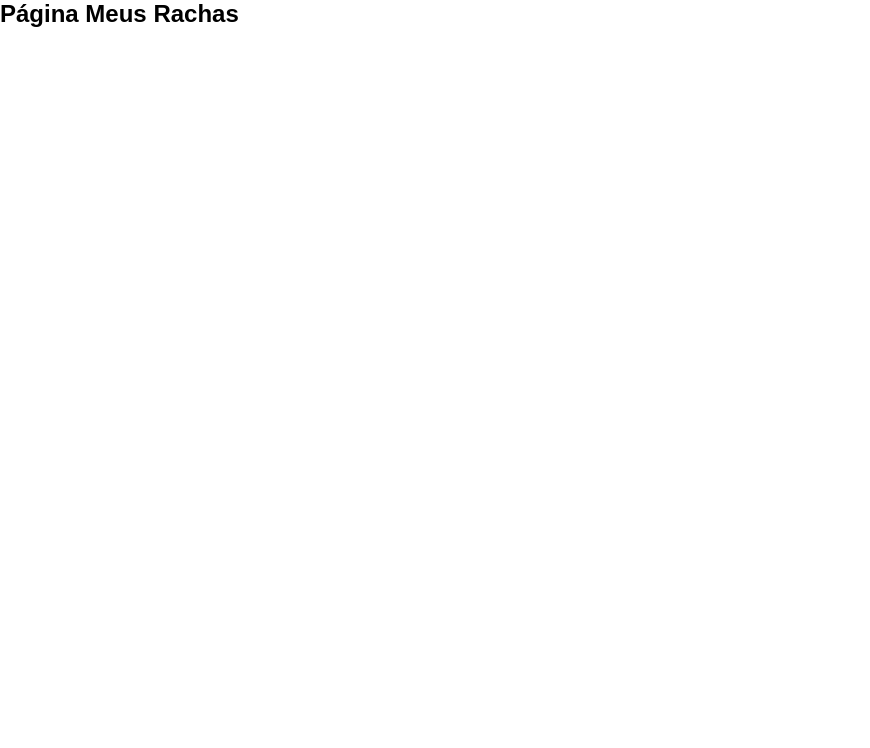
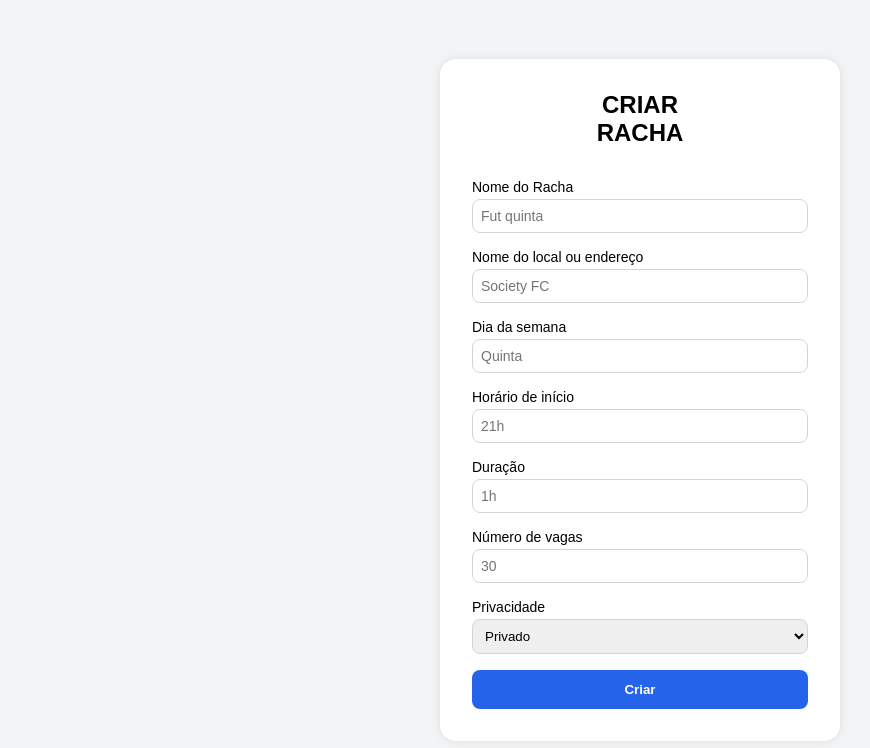
Before and after one commit to pedrosjc10/KickOFF-Match, a React (Create React App) app in the folder frontend/: page /meusrachas in a window 1280 px wide. Shown: the top 748 px of the page, without its empty margins (0-870 px from the left). Built offline with nearby package versions, Linux system fonts and the light colour scheme; sample sign-in values are in the browser's storage.

Commit message:
criar racha 1

```diff
--- a/frontend/src/pages/MeusRachas.tsx
+++ b/frontend/src/pages/MeusRachas.tsx
@@ -1,5 +1,126 @@
-const MeusRachas = () => {
-  return <h1>Página Meus Rachas</h1>;
+import React, { useState } from "react";
+import { useNavigate } from "react-router-dom";
+import "../styles/CriarRacha.css";
+
+const CriarRacha: React.FC = () => {
+  const [nome, setNome] = useState("");
+  const [local, setLocal] = useState("");
+  const [diaSemana, setDiaSemana] = useState("");
+  const [horarioInicio, setHorarioInicio] = useState("");
+  const [duracao, setDuracao] = useState("");
+  const [vagas, setVagas] = useState("");
+  const [privado, setPrivado] = useState("privado");
+  const [organizador, setOrganizador] = useState(false);
+
+
+  const navigate = useNavigate();
+
+  const handleCriar = (e: React.FormEvent) => {
+    e.preventDefault();
+    setOrganizador(true);
+
+    const novaPartida = {
+      nome,
+      local,
+      diaSemana,
+      horarioInicio,
+      duracao,
+      vagas,
+      privado,
+      organizador: true,
+    };
+
+    console.log("Partida criada:", novaPartida);
+
+    alert("Racha criado com sucesso!");
+    navigate("/meusrachas");
+  };
+
+  return (
+    <div className="criarracha-container">
+      <div className="criarracha-card">
+        <h1 className="criarracha-title">
+          CRIAR<br />RACHA
+        </h1>
+        <form onSubmit={handleCriar} className="criarracha-form">
+          <label className="criarracha-label">Nome do Racha</label>
+          <input
+            type="text"
+            placeholder="Fut quinta"
+            value={nome}
+            onChange={(e) => setNome(e.target.value)}
+            className="criarracha-input"
+            required
+          />
+
+          <label className="criarracha-label">Nome do local ou endereço</label>
+          <input
+            type="text"
+            placeholder="Society FC"
+            value={local}
+            onChange={(e) => setLocal(e.target.value)}
+            className="criarracha-input"
+            required
+          />
+
+          <label className="criarracha-label">Dia da semana</label>
+          <input
+            type="text"
+            placeholder="Quinta"
+            value={diaSemana}
+            onChange={(e) => setDiaSemana(e.target.value)}
+            className="criarracha-input"
+            required
+          />
+
+          <label className="criarracha-label">Horário de início</label>
+          <input
+            type="text"
+            placeholder="21h"
+            value={horarioInicio}
+            onChange={(e) => setHorarioInicio(e.target.value)}
+            className="criarracha-input"
+            required
+          />
+
+          <label className="criarracha-label">Duração</label>
+          <input
+            type="text"
+            placeholder="1h"
+            value={duracao}
+            onChange={(e) => setDuracao(e.target.value)}
+            className="criarracha-input"
+            required
+          />
+
+          <label className="criarracha-label">Número de vagas</label>
+          <input
+            type="number"
+            placeholder="30"
+            value={vagas}
+            onChange={(e) => setVagas(e.target.value)}
+            className="criarracha-input"
+            required
+          />
+
+          <label className="criarracha-label">Privacidade</label>
+          <select
+            value={privado}
+            onChange={(e) => setPrivado(e.target.value)}
+            className="criarracha-input"
+            required
+          >
+            <option value="privado">Privado</option>
+            <option value="publico">Público</option>
+          </select>
+
+          <button type="submit" className="criarracha-button">
+            Criar
+          </button>
+        </form>
+      </div>
+    </div>
+  );
 };
 
-export default MeusRachas;
+export default CriarRacha;
--- /dev/null
+++ b/frontend/src/styles/CriarRacha.css
@@ -0,0 +1,55 @@
+.criarracha-container {
+  display: flex;
+  justify-content: center;
+  align-items: center;
+  height: 100vh;
+  background-color: #f3f4f6;
+}
+
+.criarracha-card {
+  background-color: white;
+  padding: 2rem;
+  border-radius: 1rem;
+  box-shadow: 0 0 10px rgba(0, 0, 0, 0.1);
+  width: 90%;
+  max-width: 400px;
+}
+
+.criarracha-title {
+  text-align: center;
+  font-size: 1.5rem;
+  font-weight: bold;
+  margin-bottom: 2rem;
+}
+
+.criarracha-form {
+  display: flex;
+  flex-direction: column;
+}
+
+.criarracha-label {
+  margin-bottom: 0.25rem;
+  font-weight: 500;
+}
+
+.criarracha-input {
+  padding: 0.5rem;
+  margin-bottom: 1rem;
+  border: 1px solid #d1d5db;
+  border-radius: 0.5rem;
+}
+
+.criarracha-button {
+  background-color: #2563eb;
+  color: white;
+  padding: 0.75rem;
+  border: none;
+  border-radius: 0.5rem;
+  font-weight: bold;
+  cursor: pointer;
+  transition: background-color 0.2s;
+}
+
+.criarracha-button:hover {
+  background-color: #1d4ed8;
+}
```
Also changed, not shown: 1 other file (tests, documents, lock files or other folders).
